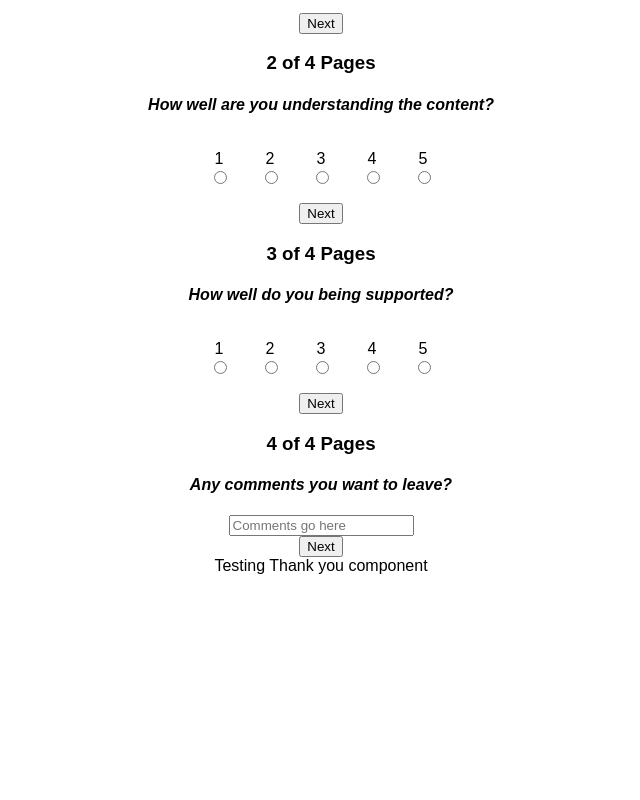
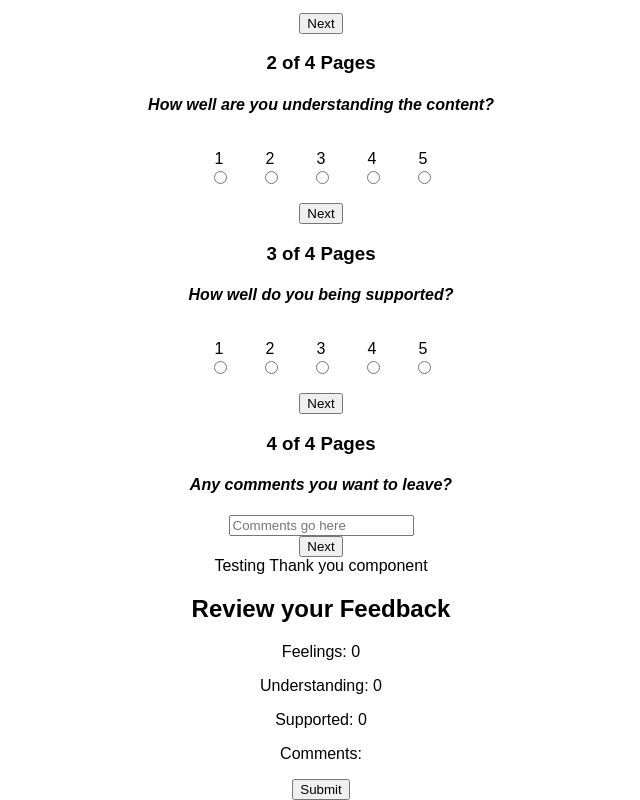
Before and after one commit to JoeyLundquist/Weekend-redux-feedback-loop, a React (Create React App) app: page / in a window 1280 px wide. Shown: the part 317-1117 px from the top of the page, without its empty margins (319-959 px from the left). Before the commit the page ends 892 px from the top, so only its background shows below. Built offline with nearby package versions, Linux system fonts and the light colour scheme.

Commit message:
Have the baseline for the component outlined

```diff
--- a/src/components/App/App.jsx
+++ b/src/components/App/App.jsx
@@ -6,6 +6,7 @@ import Understanding from '../Understanding/Understanding';
 import Supported from '../Supported/Supported';
 import Comments from '../Comments/Comments';
 import ThankYou from '../ThankYou/ThankYou';
+import ReviewFeedback from '../ReviewFeedback/ReviewFeedback';
 
 
 function App() {
@@ -27,6 +28,8 @@ function App() {
 
       <ThankYou />
 
+      <ReviewFeedback />
+
     </div>
   );
 }
--- /dev/null
+++ b/src/components/ReviewFeedback/ReviewFeedback.jsx
@@ -0,0 +1,26 @@
+import { useSelector } from "react-redux"
+
+export default function ReviewFeedback() {
+    const feelings = useSelector(store => store.feelingsRating)
+    const understanding = useSelector(store => store.understandingRating)
+    const supported = useSelector(store => store.supportedRating)
+    const comments = useSelector(store => store.feedbackComments)
+
+    const onSubmit = () => {
+
+    }
+
+    return (
+        <>
+            <h2>Review your Feedback</h2>
+            <p>Feelings: {feelings}</p>
+            <p>Understanding: {understanding}</p>
+            <p>Supported: {supported}</p>
+            <p>Comments: {comments}</p>
+
+            <button>
+                Submit
+            </button>
+        </>
+    )
+}
--- a/src/components/ThankYou/ThankYou.jsx
+++ b/src/components/ThankYou/ThankYou.jsx
@@ -6,7 +6,7 @@ export default function ThankYou() {
 
     return (
         <>
-            Testing Thank you component
+            Testing Thank you component<br></br>
         </>
     )
 }
```
